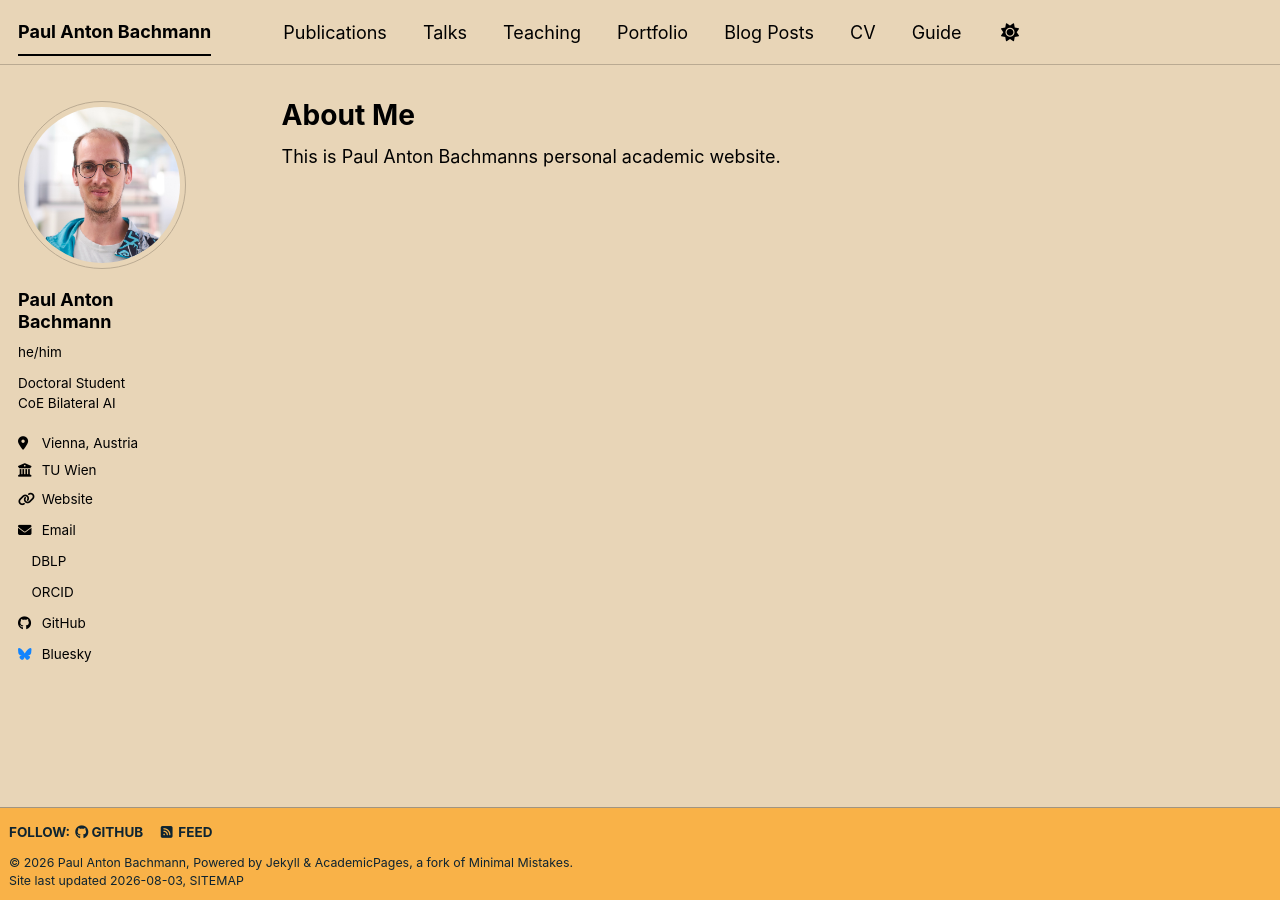
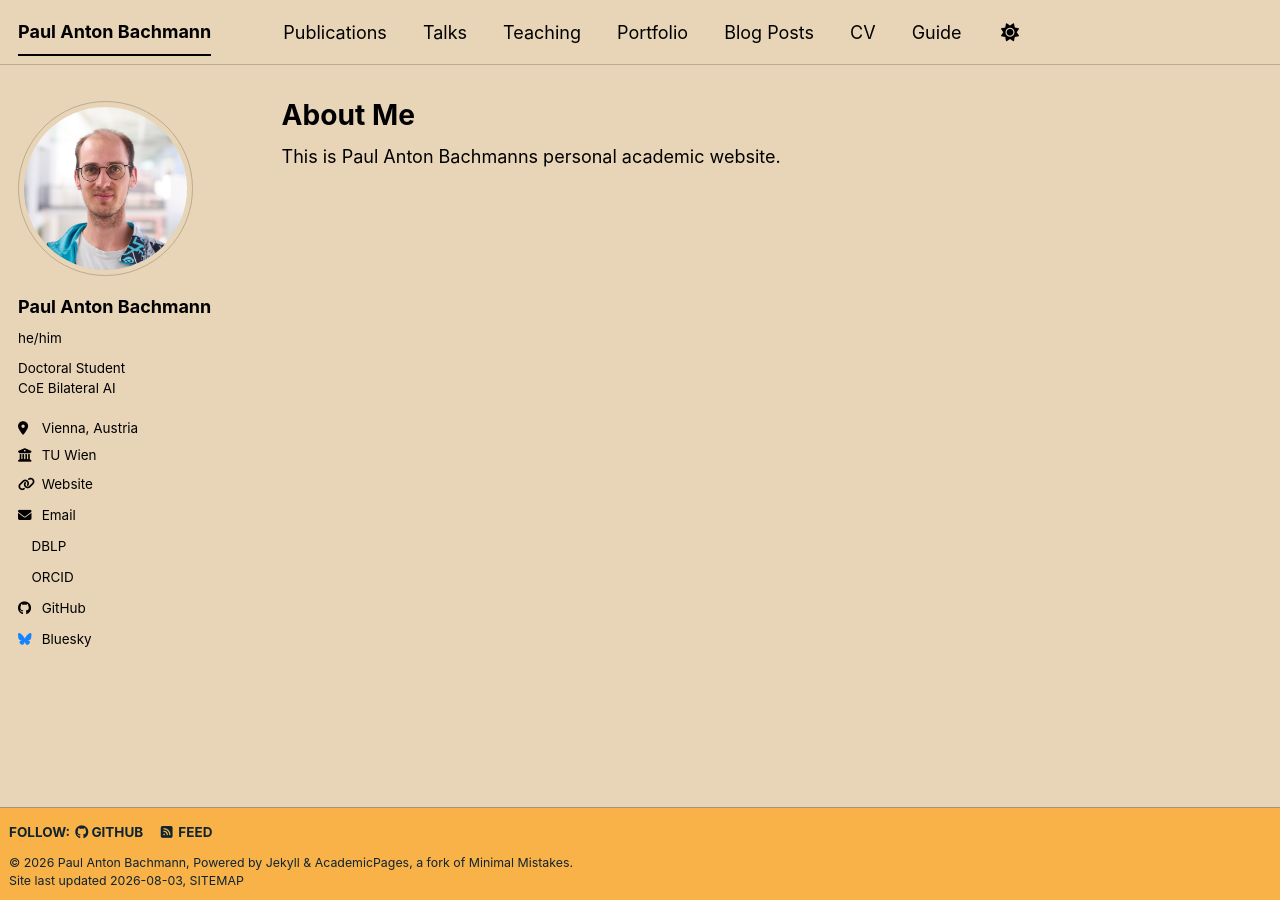
Before and after one commit to pabachmann/pabachmann.github.io, a Jekyll site: the page built from _pages/about.md, in a window 1280 px wide. Built offline with Jekyll 4.4.1, drawn with Linux system fonts in a browser that asks for light colours; a style sheet for code colours, icons or effects is not loaded.

Commit message:
Update _sidebar.scss

```diff
--- a/_sass/layout/_sidebar.scss
+++ b/_sass/layout/_sidebar.scss
@@ -33,12 +33,12 @@
     &:hover {
       opacity: 1;
     }
-    padding-right: 1em;
+    -right: 1em;
   }
 
   @include breakpoint($x-large) {
     max-width: $sidebar-link-max-width;
-    padding-right: 1.5em;
+    -right: 1.5em;
   }
 
   h2, h3, h4, h5, h6 {
@@ -175,13 +175,13 @@
     display: block;
     width: 100%;
     padding-left: 0;
-    padding-right: 1.5em;
+    padding-right: 0em;
   }
    @include breakpoint($x-large) {
     display: block;
     width: 100%;
     padding-left: 0;
-    padding-right: 2em;
+    padding-right: 0em;
   }
 }
 
```
